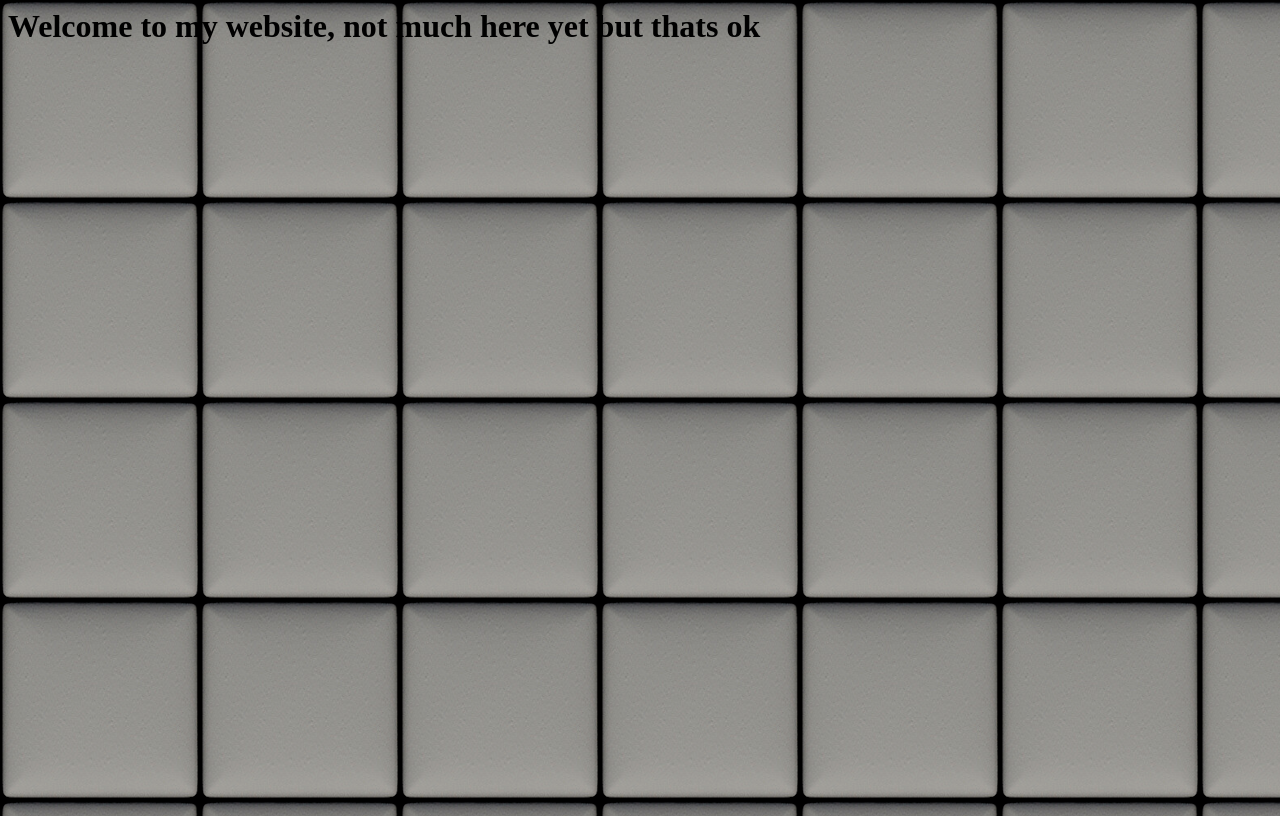
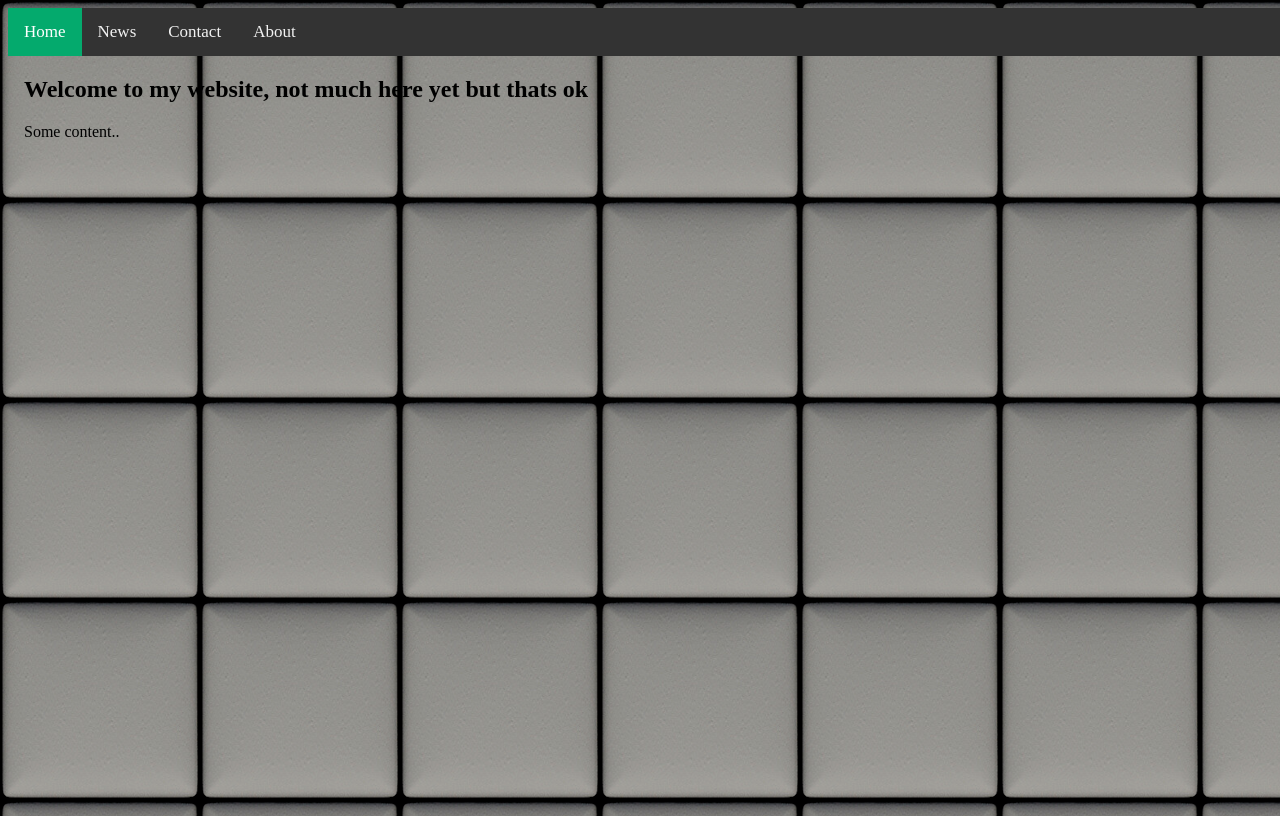
Before and after one commit to anonymous14386/rubberroomwithrats, a plain HTML site: page index.html in a window 1280 px wide. Drawn offline with Linux system fonts and the light colour scheme.

Commit message:
modified:   index.html 	modified:   style.css

```diff
--- a/index.html
+++ b/index.html
@@ -8,7 +8,20 @@
     </head>
 
     <body>
-        <h1>Welcome to my website, not much here yet but thats ok</h1>
+
+        <div class="topnav">
+            <a class="active" href="#home">Home</a>
+            <a href="#news">News</a>
+            <a href="#contact">Contact</a>
+            <a href="#about">About</a>
+        </div>
+
+        <div style="padding-left:16px">
+            <h2>Welcome to my website, not much here yet but thats ok</h2>
+            <p>Some content..</p>
+          </div>
+
+
     </body>
 
 </html>
--- a/style.css
+++ b/style.css
@@ -5,3 +5,27 @@ body {
     background-size: 200px;
     background-repeat: repeat-x repeat-y;
 }
+
+.topnav {
+    overflow: hidden;
+    background-color: #333;
+}
+
+.topnav a {
+    float :left;
+    color: #f2f2f2;
+    text-align: center;
+    padding: 14px 16px;
+    text-decoration: none;
+    font-size: 17px;
+}
+
+.topnav a:hover {
+    background-color: #ddd;
+    color: black;
+}
+
+.topnav a.active {
+    background-color: #04AA6D;
+    color: white;
+}
```
